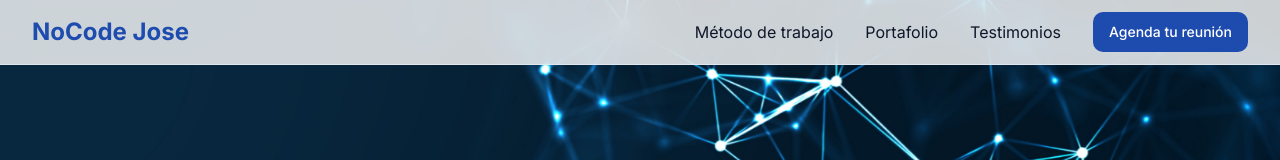
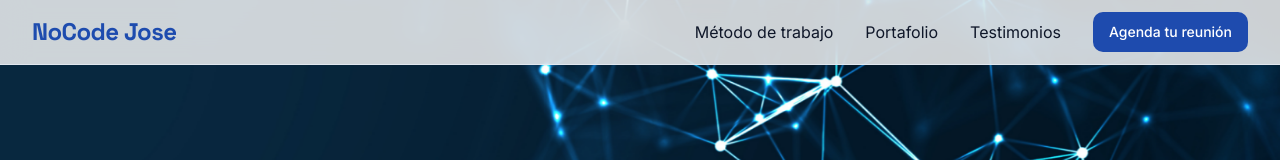
Before and after one commit to joseluborquez/launch-lovable-now, a React (Vite) app: page / in a window 1280 px wide. Shown: the top 160 px of the page. Built offline with nearby package versions, Linux system fonts and the light colour scheme; no server answers; the database is empty; the HTML template or start-up script is replaced by a standard one.

Commit message:
Use display font for the navbar wordmark
The logo is a span, so it inherited Inter from the body while the
footer wordmark (an h3) already picked up Space Grotesk.

Co-Authored-By: Claude Opus 5 <noreply@anthropic.com>
Claude-Session: https://claude.ai/code/session_012LVDgZhyKLr5zav1WYXwMm

```diff
--- a/src/components/Navbar.tsx
+++ b/src/components/Navbar.tsx
@@ -16,7 +16,7 @@ const Navbar = () => {
       <div className="container mx-auto px-4 sm:px-6 lg:px-8">
         <div className="flex items-center justify-between h-16">
           <div className="flex items-center">
-            <span className="text-2xl font-bold bg-gradient-to-r from-primary to-accent bg-clip-text text-transparent">NoCode Jose</span>
+            <span className="font-display text-2xl font-bold tracking-tight bg-gradient-to-r from-primary to-accent bg-clip-text text-transparent">NoCode Jose</span>
           </div>
 
           {/* Desktop Navigation */}
```
